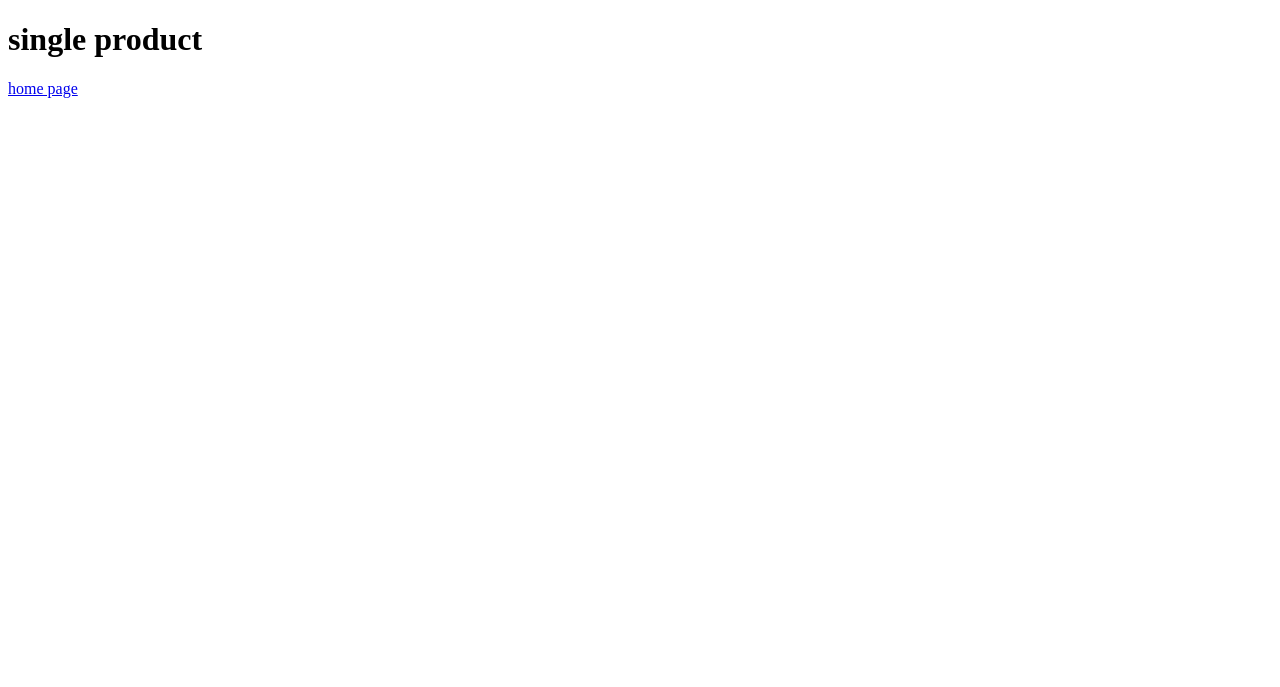
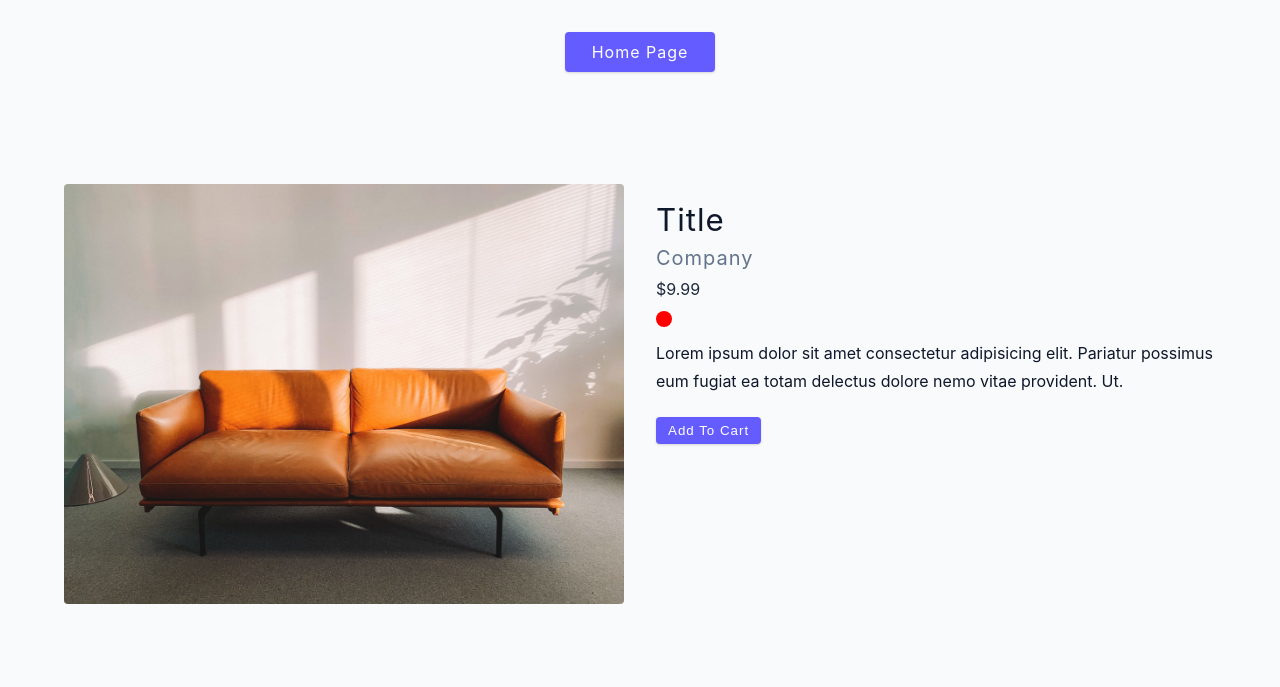
Before and after one commit to 21cloudocean/products-AJAX, a plain HTML site: page product.html in a window 1280 px wide. Drawn offline with Linux system fonts and the light colour scheme.

Commit message:
single product page  HTML

```diff
--- a/product.html
+++ b/product.html
@@ -4,10 +4,29 @@
     <meta charset="UTF-8" />
     <meta http-equiv="X-UA-Compatible" content="IE=edge" />
     <meta name="viewport" content="width=device-width, initial-scale=1.0" />
-    <title>product</title>
+    <title>Single Product</title>
+    <link rel="stylesheet" href="./styles.css" />
   </head>
   <body>
-    <h1>single product</h1>
-    <a href="index.html">home page</a>
+    <a href="index.html" class="btn home-link">home page</a>
+    <section class="product">
+      <div class="product-wrapper">
+        <img src="./couch.jpg" class="img" alt="" />
+        <div class="product-info">
+          <h3>title</h3>
+          <h5>company</h5>
+          <span>$9.99</span>
+          <div class="colors">
+            <span class="product-color" style="background: red"></span>
+          </div>
+          <p>
+            Lorem ipsum dolor sit amet consectetur adipisicing elit. Pariatur
+            possimus eum fugiat ea totam delectus dolore nemo vitae provident.
+            Ut.
+          </p>
+          <button class="btn">add to cart</button>
+        </div>
+      </div>
+    </section>
   </body>
 </html>
```
